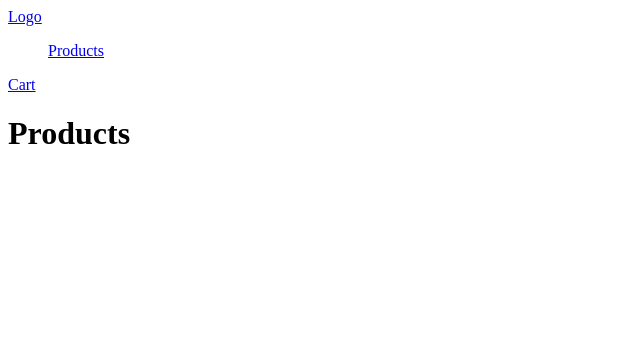
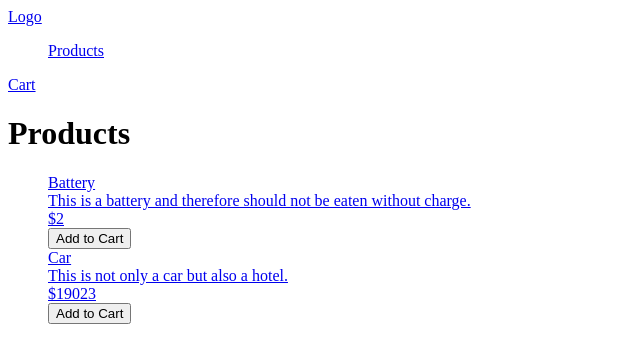
Before and after one commit to learndave/shopping-cart, a React (Create React App) app: page /products in a window 1280 px wide. Shown: the top 362 px of the page, without its empty margins (0-640 px from the left). Built offline with nearby package versions, Linux system fonts and the light colour scheme.

Commit message:
add cart class and cartpage

```diff
--- a/src/App.js
+++ b/src/App.js
@@ -4,10 +4,15 @@ import Header from "./Header/Header";
 import ProductsPage from "./Pages/ProductsPage";
 import HomePage from "./Pages/HomePage";
 import CartPage from "./Pages/CartPage";
+import NoPage from "./Pages/NoPage";
 
+import { Products } from "./Data/Products";
+import { Cart } from "./Classes/Cart";
 
 function App() {
 
+  let products = new Products;
+  let cart = new Cart;
 
   return (
     <div className="App">
@@ -15,8 +20,9 @@ function App() {
         <Header/>
         <Routes>
           <Route path="/" element={<HomePage/>}/>
-          <Route path="/products" element={<ProductsPage/>}/>
-          <Route path="/cart" element={<CartPage/>}/>
+          <Route path="/products" element={<ProductsPage products={products} cart={cart}/>}/>
+          <Route path="/cart" element={<CartPage products={products} cart={cart}/>}/>
+          <Route path="*" element={<NoPage/>}/>
         </Routes>
       </Router>
     </div>
--- /dev/null
+++ b/src/Classes/Cart.js
@@ -0,0 +1,51 @@
+export class Cart {
+    constructor() {
+        this.cart = {"b":1};
+
+        this.addToCart = this.addToCart.bind(this);
+        this.getCartData = this.getCartData.bind(this);
+        this.getCartLength = this.getCartLength.bind(this);
+        this.updateCartLength = this.updateCartLength.bind(this);
+        this.updateCartLength();
+    }
+
+    updateLocalStorage = () => {
+        window.localStorage.setItem('cart',JSON.stringify(this.cart))
+    }
+
+    updateCartLength = () => {
+        // console.log(this.cart);
+        if (typeof(this.cart) === "undefined" || Object.keys(this.cart).length == 0) {
+            // console.log("cart is empty");
+            this.cartLength = 0;
+        } else {
+            // console.log("cart has value");
+            this.cartLength = Object.values(this.cart).reduce((prev,curr) => prev + curr);
+        }
+    }
+
+    getCartLength = () => {
+        return this.cartLength;
+    }
+
+    getCartData = () => {
+        this.cart = JSON.parse(window.localStorage.getItem("cart"));
+        return this.cart;
+    }
+
+    addToCart = (id) => {
+        if (this.cart.hasOwnProperty(id)) {
+            this.cart[id] = this.cart[id] + 1;
+        } else {
+            this.cart[id] = 1;
+        };
+
+        this.updateLocalStorage();
+        this.updateCartLength();
+    }
+
+    clearCart = () => {
+        this.cart = {};
+        this.updateLocalStorage();
+    }
+};
--- a/src/Data/Products.js
+++ b/src/Data/Products.js
@@ -1,4 +1,4 @@
-class Products {
+export class Products {
     constructor() {
         this.list = [
             {
@@ -14,13 +14,17 @@ class Products {
                 price: 19023,
             },
         ];
+
+        this.getProductByID = this.getProductByID.bind(this);
+        this.getAllProducts = this.getAllProducts.bind(this);
     }
 
-    getProductByID(id) {
-        return (this.list.filter(
-            element.id == id;
-        ));
+    getAllProducts = () => {
+        return this.list;
+    }
+
+    getProductByID = (id) => {
+        let product = this.list.filter((element) => element.id == id);
+        return product[0];
     }
 };
-
-export default Products;
--- a/src/Pages/CartPage.js
+++ b/src/Pages/CartPage.js
@@ -1,11 +1,48 @@
-import React from 'react'
+import React, { useEffect, useState } from 'react';
+import { Link } from 'react-router-dom';
 
-const CartPage = () => {
+const CartPage = ({cart, products}) => {
+
+  let cartList = cart.cart;
+
+  const [refresh, setRefresh] = useState(false);
+
+  useEffect(() => {
+    cartList = cart.cart;
+  },[refresh])
+
+  const toggleRefresh = () => {
+    if (refresh) {
+      setRefresh(false);
+    } else {
+      setRefresh(true);
+    }
+  }
+
   return (
     <div className='body cart-page'>
         <h1 className='page-title'>
             Cart
         </h1>
+        <ul className='cart-list'>
+        {Object.entries(cartList).map((cartItem) => {
+              let id = cartItem[0];
+              let numberOfProducts = cartItem[1];
+              let item = products.getProductByID(id);
+              return (
+                <div>
+                  <Link to={`${item.id}`} className={`${item.id} products-list`}>
+                    <div className={`${item.id} product-item-name`}>{item.name}</div>
+                    <div className={`${item.id} product-item-details`}>{item.details}</div>
+                    <div className={`${item.id} product-item-price`}>${item.price}</div>
+                    <div className={`${item.id} product-item-price`}>{`${numberOfProducts} items`}</div>
+                  </Link>
+                  <button onClick={() => {cart.addToCart(id); toggleRefresh()}} className={`${item.id} product-item-add-to-cart`}>Add to Cart</button>
+                </div>
+              );
+            })}
+          <button className='clear-cart' onClick={() => {cart.clearCart(); toggleRefresh()}}>Clear Cart</button>
+        </ul>
     </div>
   )
 }
--- /dev/null
+++ b/src/Pages/NoPage.js
@@ -0,0 +1,13 @@
+import React from 'react'
+
+const NoPage = () => {
+  return (
+    <div>
+        <h1>
+            This page doesn't exist
+        </h1>
+    </div>
+  )
+}
+
+export default NoPage
--- a/src/Pages/ProductsPage.js
+++ b/src/Pages/ProductsPage.js
@@ -1,11 +1,33 @@
 import React from 'react'
+import { Link } from 'react-router-dom';
+import { Cart } from '../Classes/Cart';
 
-const ProductsPage = () => {
+const ProductsPage = (props) => {
+
+  let products = props.products;
+  let productsList = products.getAllProducts();
+
+  let Cart = props.cart;
+
   return (
     <div className='body products-page'>
         <h1 className='page-title'>
             Products
         </h1>
+        <ul className='products-list'>
+        {productsList.map((item) => {
+              return (
+                <div>
+                  <Link to={`${item.id}`} className={`${item.id} products-list`}>
+                    <div className={`${item.id} product-item-name`}>{item.name}</div>
+                    <div className={`${item.id} product-item-details`}>{item.details}</div>
+                    <div className={`${item.id} product-item-price`}>${item.price}</div>
+                  </Link>
+                  <button onClick={() => Cart.addToCart(item.id)} className={`${item.id} product-item-add-to-cart`}>Add to Cart</button>
+                </div>
+              );
+            })}
+        </ul>
     </div>
   )
 }
```
